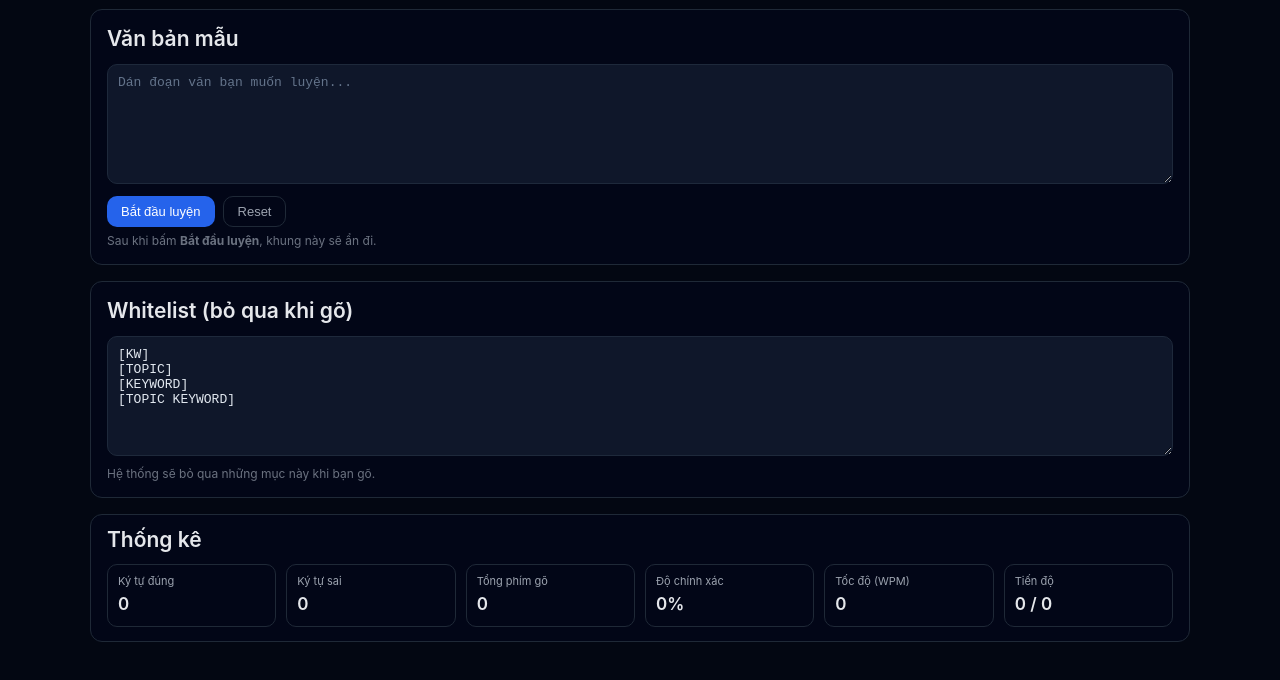
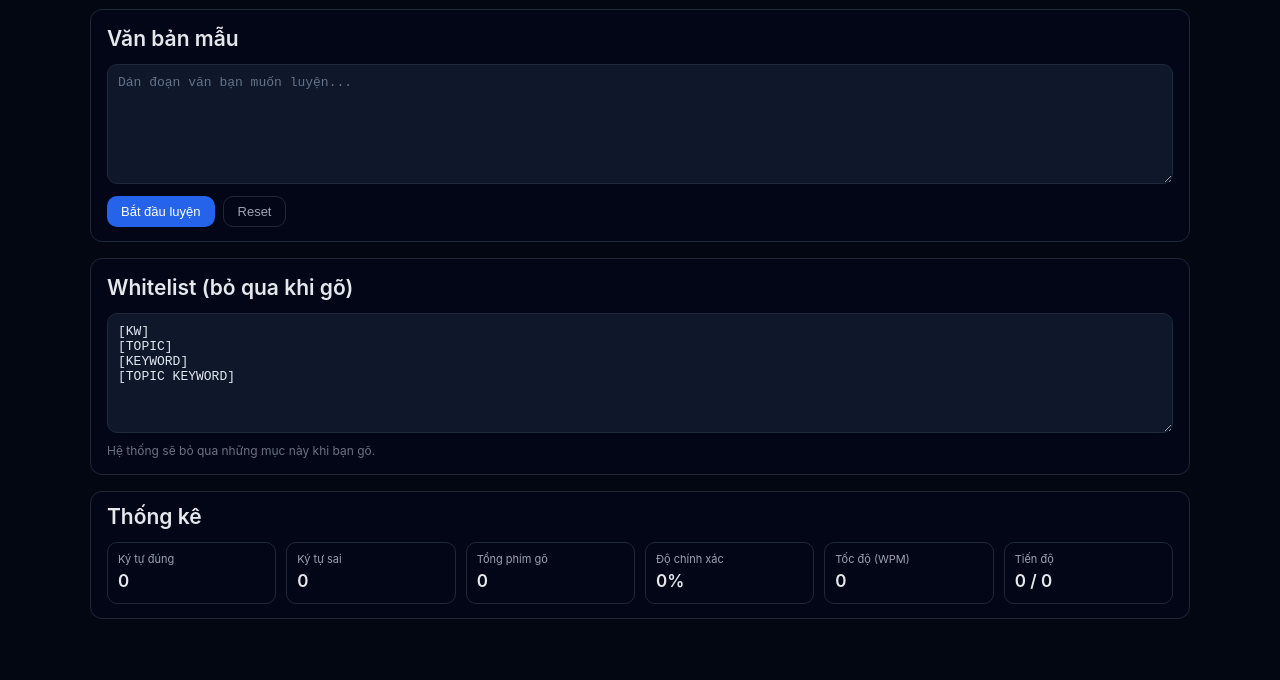
Before and after one commit to engdyy/typing-practice-v2, a plain HTML site: page index.html in a window 1280 px wide. Shown: the part 82-762 px from the top of the page. Drawn offline with Linux system fonts and the light colour scheme.

Commit message:
Remove hint paragraph from source panel
Removed hint paragraph from source panel.

```diff
--- a/index.html
+++ b/index.html
@@ -24,9 +24,9 @@
         <button id="resetBtn" class="ghost">Reset</button>
       </div>
 
-      <p class="hint">
+      <!-- <p class="hint">
         Sau khi bấm <b>Bắt đầu luyện</b>, khung này sẽ ẩn đi.
-      </p>
+      </p> -->
     </section>
 
     <section class="panel" id="whitelistPanel">
```
